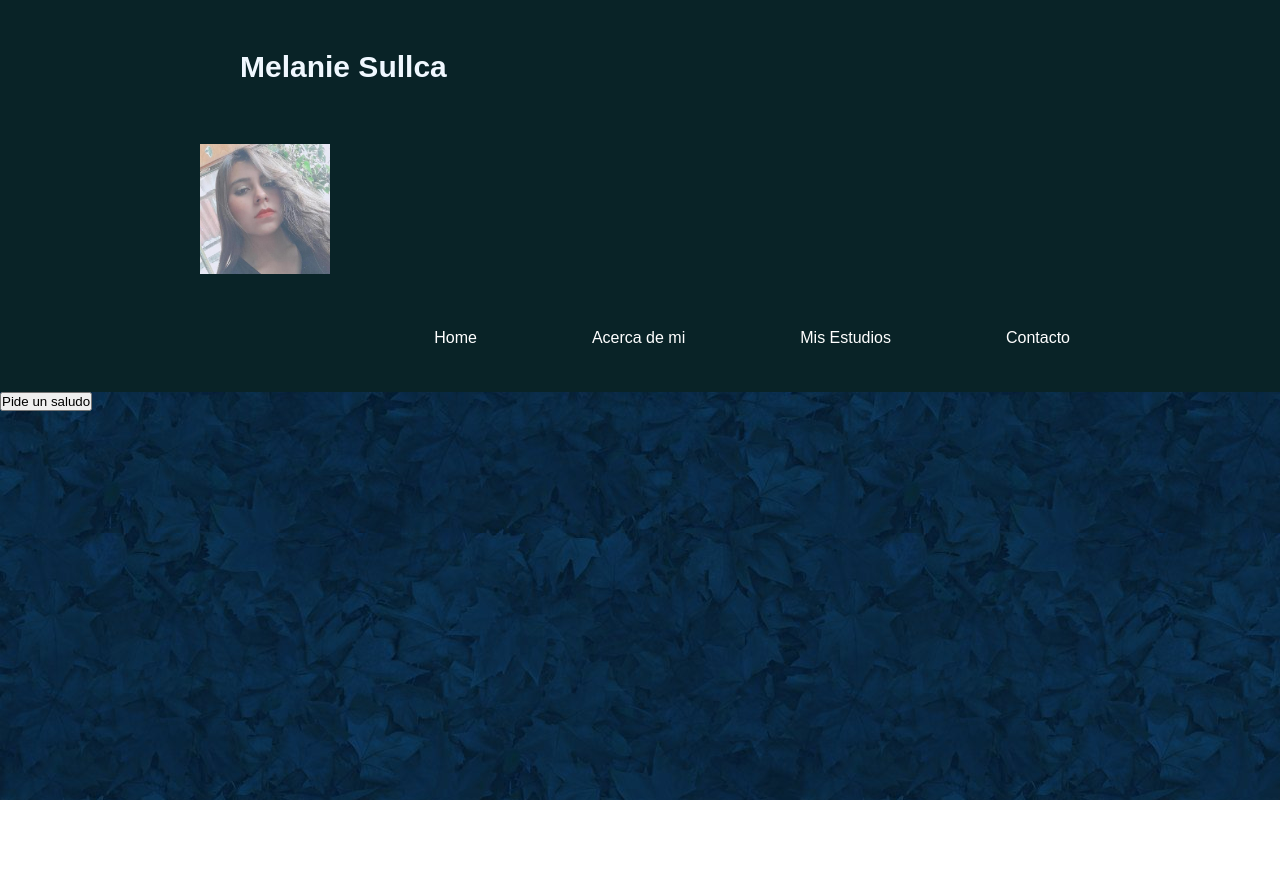
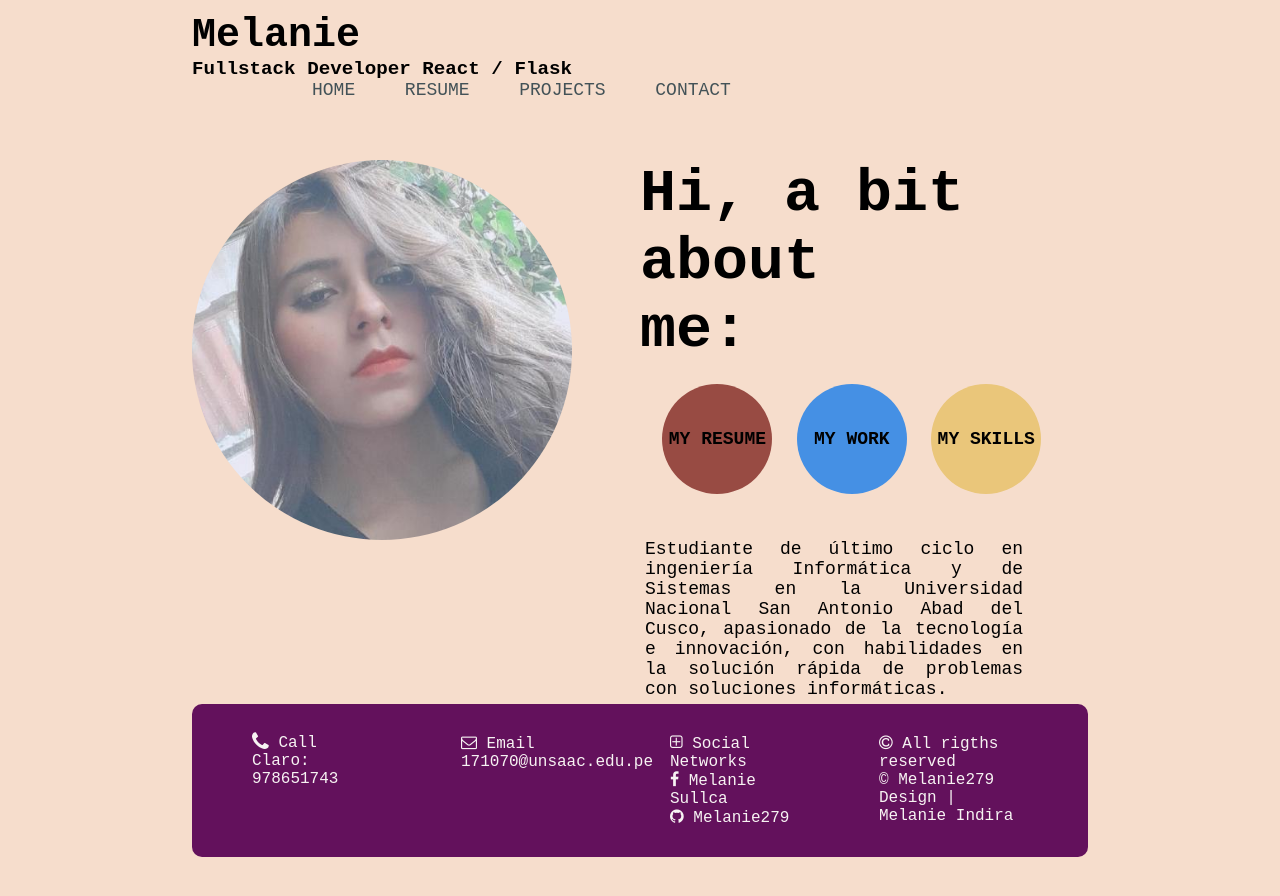
Before and after one commit to Melanie279/ProyectoWeb, a plain HTML site: page index.html in a window 1280 px wide. Before the commit the page ends 800 px from the top, so only its background shows below. Drawn offline with Linux system fonts and the light colour scheme.

Commit message:
Modified page

```diff
--- a/index.html
+++ b/index.html
@@ -5,92 +5,89 @@
   <meta charset="UTF-8">
   <meta http-equiv="X-UA-Compatible" content="IE=edge">
   <meta name="viewport" content="width=device-width, initial-scale=1.0">
-  <title>My page</title>
-
-  <!-- codigo css -->
-  <!-- vinculo  a la hoja de estilos -->
+  <title>Melanie's Blog</title>
   <link rel="stylesheet" href="style.css">
-  <!-- Vinculo para los scripts -->
-  <!-- scripts.js -->
-  <script src="scripts.js"></script>
-
+  <!-- link for icons -->
+  <link rel="stylesheet" href="https://maxcdn.bootstrapcdn.com/font-awesome/4.3.0/css/font-awesome.min.css">
 </head>
 
-<!-- body background="fondo.jpg" -->
+<body>
+  <div class="content">
+    <header>
+      <h1>Melanie</h1>
+      <nav>
+        <span>Fullstack Developer React / Flask</span>
+        <ul>
+          <li><a href="index.html">HOME</a></li>
+          <li><a href="index.html">RESUME</a></li>
+          <li><a href="index.html">PROJECTS</a></li>
+          <li><a href="index.html">CONTACT</a></li>
+        </ul>
+      </nav>
+    </header>
 
-<body background="fondo.jpg"; >
-  <header>
-    <div class="menu">
-      <h1 class="titulo">
-        Melanie Sullca
-      </h1>
-      <img src="logo.jpg" alt="">
-      <nav>
-        <ul>
-          <li>
-            <a href="index.html">
-              Home
-            </a>
-          </li>
-          <li>
-            <a href="aboutme.html">
-              Acerca de mi
-            </a>
-          </li>
-          <li>
-            <a href="study.html">
-              Mis Estudios
-            </a>
-          </li>
-          <li>
-            <a href="contact.html">
-              Contacto
-            </a>
-          </li>
-        </ul>
+    <div class="information">
+      <img class="perfil" src="logo.jpg" alt="foto perfil" title="Mel">
 
-      </nav>
+      <div>
+        <span>Hi, a bit about me:</span>
+        <div class="circles">
+          <a class="resume-circle">MY RESUME</a>
+          <a class="work-circle">MY WORK</a>
+          <a class="skills-circle">MY SKILLS</a>
+        </div>
+
+        <p class="parrafo">Estudiante de último ciclo en ingeniería Informática y de Sistemas en la Universidad Nacional San Antonio Abad del Cusco, apasionado de la tecnología e innovación, con habilidades en la solución rápida de problemas con soluciones informáticas.</p>
+      </div>
 
 
-  </header>
+    </div>
 
-  <!-- <header>
-    <nav>
-      <h1 class="titulo">
-        Melanie Sullca
-      </h1>
-      <ul class="menu">
-        <div class="items">
-          <li>
-            <a href="index.html">
-              Home
-            </a>
-          </li>
-          <li>
-            <a href="aboutme.html">
-              Acerca de mi
-            </a>
-          </li>
-          <li>
-            <a href="study.html">
-              Mis Estudios
-            </a>
-          </li>
-          <li>
-            <a href="contact.html">
-              Contacto
-            </a>
-          </li>
+    <footer>
+      <div class="footer-content">
+
+        <div>
+          <i class="fa fa-phone fa-lg" aria-hidden="true"></i>
+          <span>Call</span>
+          <p>Claro: 978651743</p>
         </div>
-      </ul>
-    </nav>
 
-  </header> -->
+        <div>
+          <i class="fa fa-envelope-o" aria-hidden="true"></i>
+          <span>Email</span>
+          <p>171070@unsaac.edu.pe</p>
+        </div>
 
-  <button id="boton-saludar" onclick="saludo()">
-    Pide un saludo
-  </button>
+        <div>
 
+          <i class="fa fa-plus-square-o" aria-hidden="true"></i>
+          <span>Social Networks</span>
+
+          <p>
+
+            <a href="https://www.facebook.com/">
+              <i class="fa fa-facebook" aria-hidden="true"></i>
+              Melanie Sullca
+            </a> <br>
+
+            <a href="https://github.com/Melanie279">
+              <i class="fa fa-github" aria-hidden="true"></i>
+              Melanie279
+            </a> <br>
+
+          </p>
+
+        </div>
+
+        <div>
+          <i class="fa fa-copyright" aria-hidden="true"></i>
+          <span>All rigths reserved</span>
+          <p>&copy; Melanie279 Design | Melanie Indira</p>
+        </div>
+
+      </div>
+    </footer>
+  </div>
 </body>
 
 </html>
--- a/style.css
+++ b/style.css
@@ -4,85 +4,129 @@
     box-sizing: border-box;
 }
 
-
 body {
-    /* fondo       */
-    background: "fondo.jpg";
-    font-family: arial, helvetica;
+    background: #F6DDCC;
+    font-family: 'Courier New', Courier, monospace;
 }
 
-.titulo {
-    color:aliceblue;
-    font-size: 30px;
-    margin: 50px;
-  }
-
-header{
-    background: #092327;
-    width: 100%;
-    clear: both;
-    content: "";
-    display: table;
-}
-.menu {
-    list-style: none;
-    padding: 0;
-    background: #092327;
-    width: 900px;
-    max-width: 1000px;
-    margin: 0 auto;
+h1 {
+    font-size: 40px;
 }
 
-img {
-    width: 150px;
-    height: 150px;
-    float: left;
+nav {
+    margin-bottom: 60px;
+}
+
+nav * {
+    display: inline-block;
+}
+
+nav span {
+    font-weight:600;
+    font-size: larger;
+}
+
+nav ul {
+    margin-left: 100px;
+}
+
+nav ul li a {
+    text-decoration: none;
+    text-align: center;
+    color: #435257;
+    margin-left: 20px;
+    margin-right: 20px;
+    font-size: 18px;
+}
+
+.content {
+    margin: 15% 15%;
+    margin-top: 1%;
+    margin-botton: 0px;
+}
+
+.perfil {
+    border-radius: 50%;
+    width: 380px;
+    height: 380px;
+}
+
+.information {
+    display: grid;
+    grid-template-columns: 50% 50%;
+}
+
+.information span {
+    padding-right: 180px;
+    font-size: 60px;
+    font-weight: 800;
+}
+
+.circles {
+    display: grid;
+    grid-template-columns: 30% 30% 30%;
+    text-align: center;
+    justify-content: center;
+    margin-top: 20px;
+    margin-bottom: 40px;
+}
+
+.circles a {
+    border-radius: 50%;
+    width: 110px;
+    height: 110px;
+    display: flex;
+    align-items: center;
+    justify-content: center;
+    font-weight: 600;
+    font-size: 18px;
+}
+
+.resume-circle {
+    background-color: #984B43;
+}
+
+.work-circle {
+    background-color: #4590e4;
+}
+
+.skills-circle {
+    background-color: #EAC67A;
+}
+
+.parrafo {
+    font-size: large;
+    text-align: justify;
+    padding: 5px;
+    padding-right: 65px;
+}
+
+
+
+footer {
+    background-color: #63115c ;
+    padding: 20px;
+    border-radius: 10px;
+    font-size: 16px;
+}
+
+.footer-content {
+    display: grid;
+    grid-template-columns: 25% 25% 25% 25%;
     padding: 10px;
 }
 
-nav {
-    float: right;
+.footer-content div {
+    margin-inline: 30px 30px;
+    color: rgb(247, 243, 243);
+
 }
 
-nav ul li {
-    list-style: none;
-    margin-left: 75px;
-    padding: 25px 0;
-    float: left;
-    justify-content: space-between
-
-}
-.menu li a {
-    text-decoration: none;
-    color: white;
-    padding :20px;
-    display: block;
+.footer-content div span {
+    margin-bottom: 10px;
 }
 
-.menu li {
-    display: inline-block;
-    text-align: center;
+.footer-content div a {
+    text-decoration: none;
+    color: rgb(247, 243, 243);
 }
-
-
-/* darle color seleccionador a los itms */
-.menu li a:hover {
-    background: #ef8354;
-}
-
-/* .items {
-    text-align: right;
-}
-
-    @media(min-width:768){
-        body{
-            font-size:  17px;
-        }
-    } */
-
-/* nav ul li a {
-    text-decoration: none;
-    color: white;
-    padding :20px;
-    display: block;
-} */
```
Also changed, not shown: aboutme.html (deleted, +0 -59 lines), contact.html (deleted), fondo.jpg (deleted).
